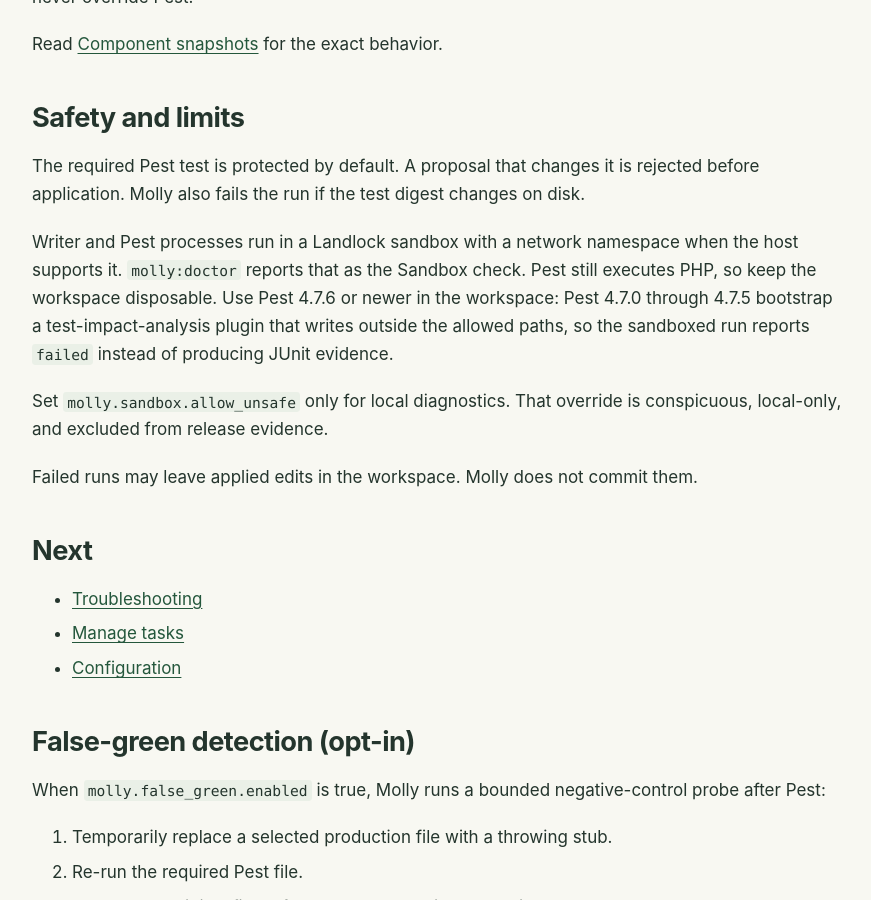
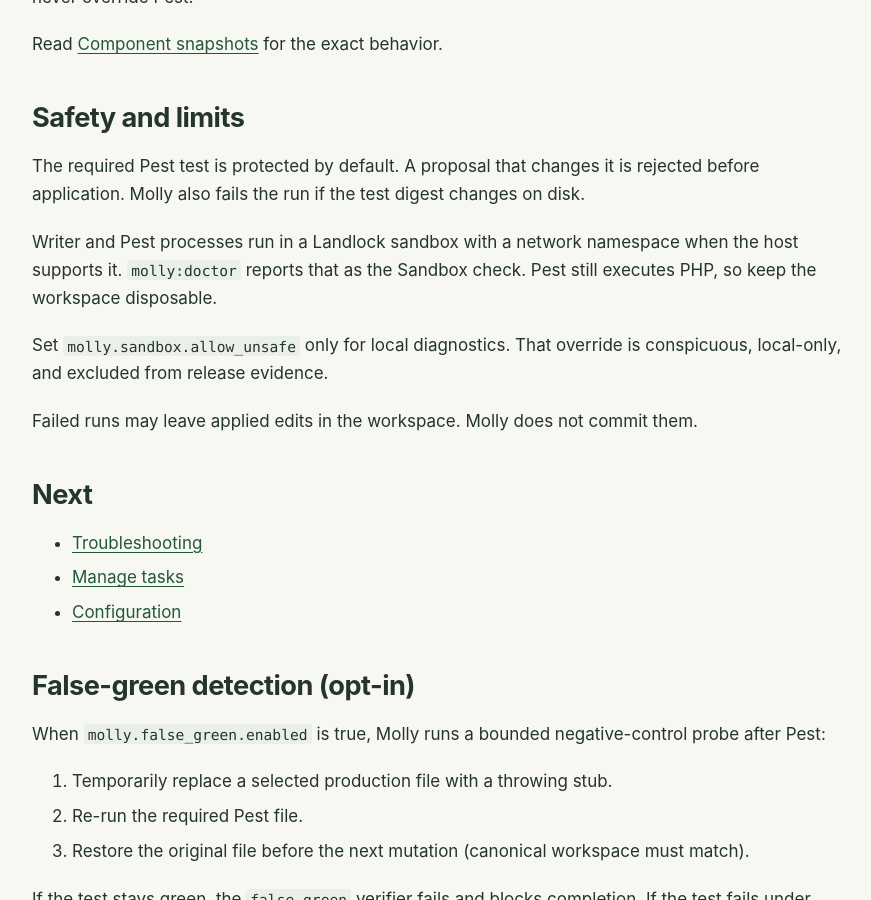
Before and after one commit to sifrious/molly, a Jekyll site: the page built from docs/verification.md, in a window 1280 px wide and 900 px high, scrolled down 4437 px. Shown: the whole window, without its empty margins (308-1179 px from the left). Built offline with Jekyll 4.4.1, drawn with Linux system fonts in a browser that asks for light colours.

Commit message:
MME-5544: restore the Pest ^4.7 minimum and surface sandboxed Pest output
The lowest-dependency lane still fails the sandboxed Pest proof with Pest
4.7.7, so the earlier claim that 4.7.0-4.7.5 caused it was wrong. Restore
the original constraint and documentation, and make the sandbox test
print the sandboxed run's status, reason, output, and exit code when it
fails so the Linux lane reports the actual cause.

Co-Authored-By: Claude Fable 5.1 <noreply@anthropic.com>

```diff
--- a/composer.json
+++ b/composer.json
@@ -23,7 +23,7 @@
     "require-dev": {
         "laravel/pint": "^1.30",
         "orchestra/testbench": "^10.0|^11.0",
-        "pestphp/pest": "^4.7.6",
+        "pestphp/pest": "^4.7",
         "pestphp/pest-plugin-laravel": "^4.1"
     },
     "autoload": {
--- a/docs/verification.md
+++ b/docs/verification.md
@@ -150,7 +150,7 @@ Read [Component snapshots](component-snapshots.md) for the exact behavior.
 
 The required Pest test is protected by default. A proposal that changes it is rejected before application. Molly also fails the run if the test digest changes on disk.
 
-Writer and Pest processes run in a Landlock sandbox with a network namespace when the host supports it. `molly:doctor` reports that as the Sandbox check. Pest still executes PHP, so keep the workspace disposable. Use Pest 4.7.6 or newer in the workspace: Pest 4.7.0 through 4.7.5 bootstrap a test-impact-analysis plugin that writes outside the allowed paths, so the sandboxed run reports `failed` instead of producing JUnit evidence.
+Writer and Pest processes run in a Landlock sandbox with a network namespace when the host supports it. `molly:doctor` reports that as the Sandbox check. Pest still executes PHP, so keep the workspace disposable.
 
 Set `molly.sandbox.allow_unsafe` only for local diagnostics. That override is conspicuous, local-only, and excluded from release evidence.
 
```
Also changed, not shown: 2 other files.
